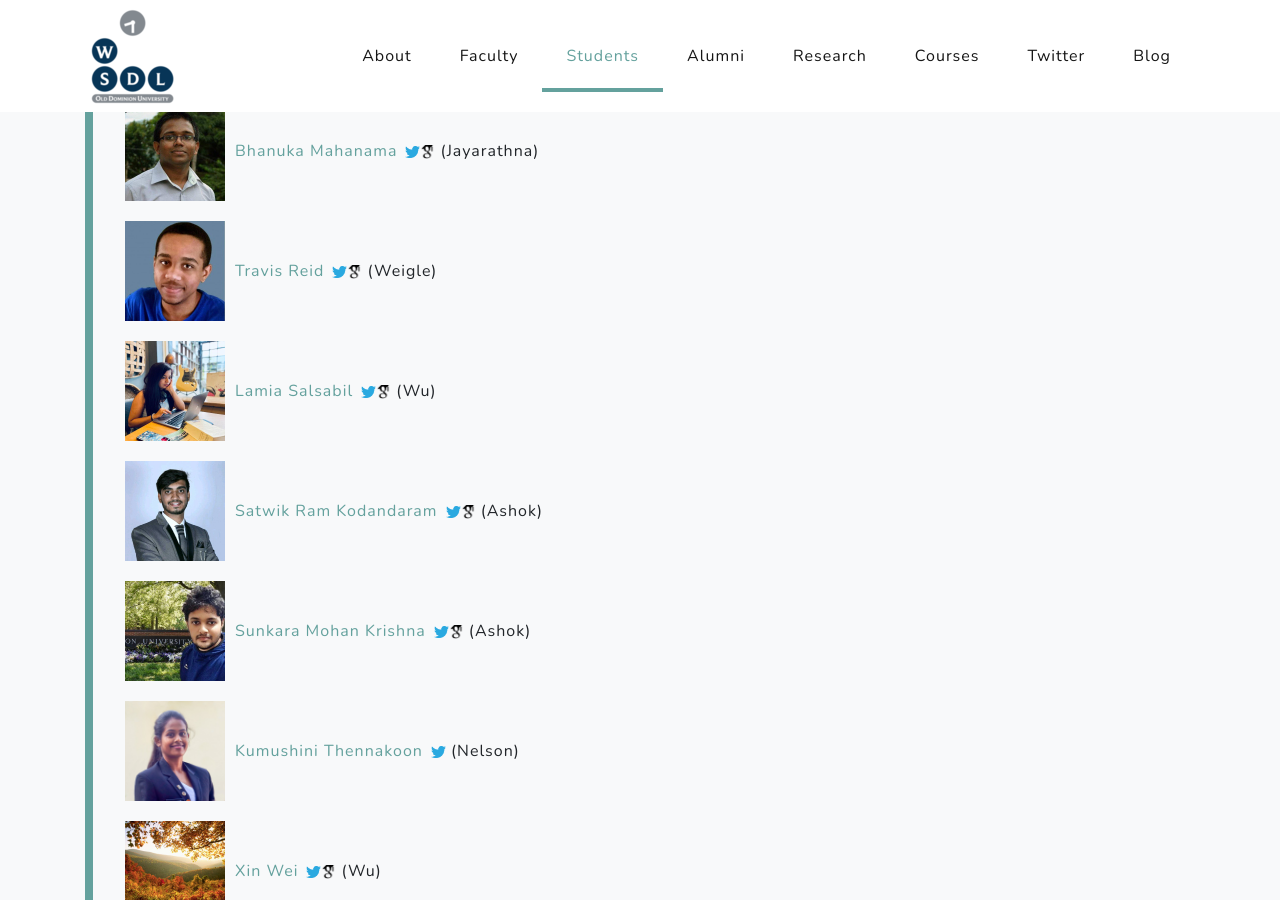
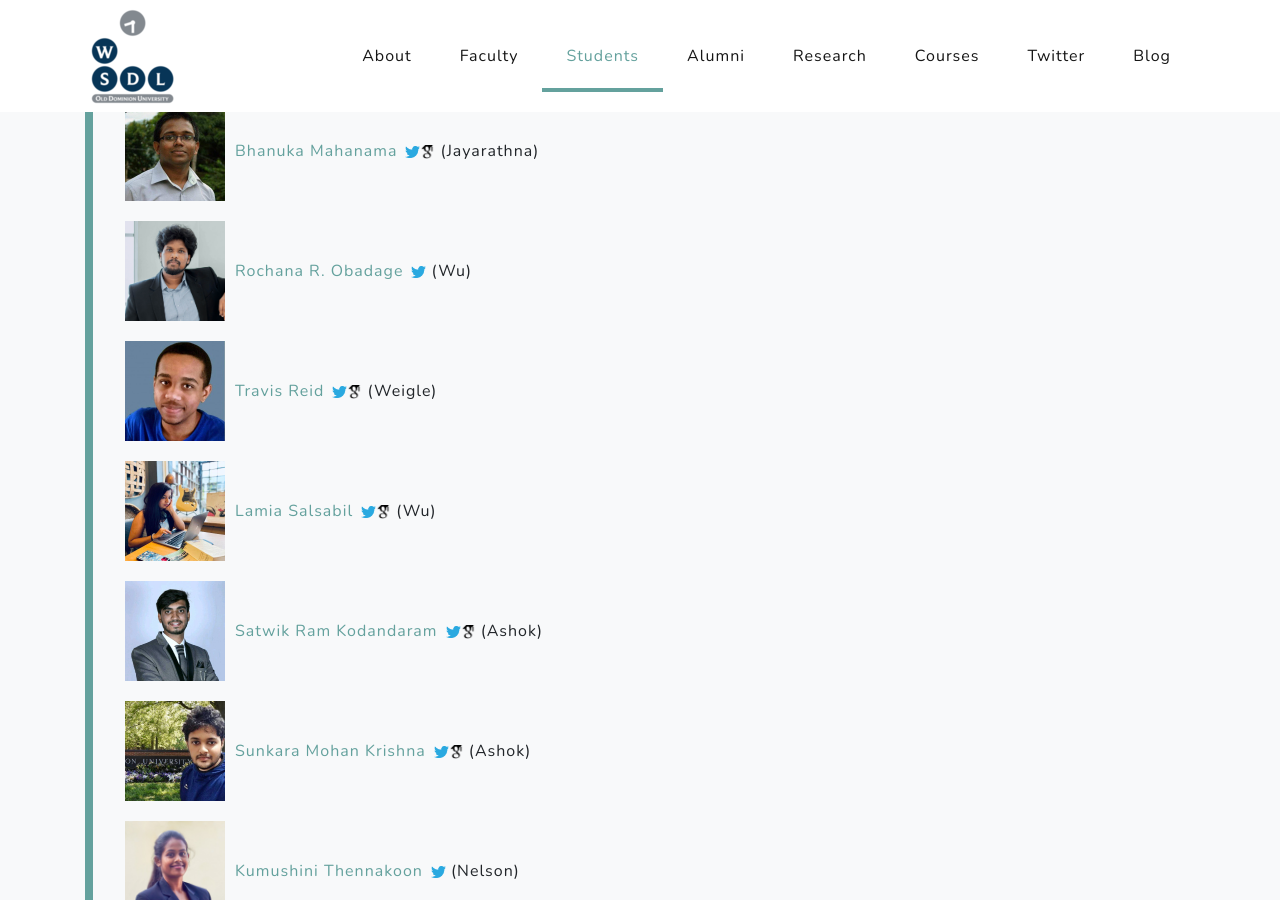
Before and after one commit to oduwsdl/oduwsdl.github.io, a Jekyll site: the page built from index.html, in a window 1280 px wide and 900 px high, scrolled down 4357 px. Built offline with Jekyll 4.4.1, drawn with Linux system fonts in a browser that asks for light colours; nearby versions of some CDN libraries; comment, search, counter and statistics services are not loaded.

Commit message:
new phd student details added - Rochana

```diff
--- a/_data/students.yml
+++ b/_data/students.yml
@@ -102,6 +102,11 @@ phd:
   google_scholar_id: db1DUiQAAAAJ
   advisor: Jayarathna
 
+- name: Rochana R. Obadage
+  homepage: https://www.linkedin.com/in/rochana-rumalshan/
+  twitter_handle: rochanaro
+  advisor: Wu
+
 - name: Travis Reid
   homepage: https://cs.odu.edu/~cs_treid003
   twitter_handle: TReid803
```
Also changed, not shown: assets/images/avatars/rochanaro.jpg (added).
